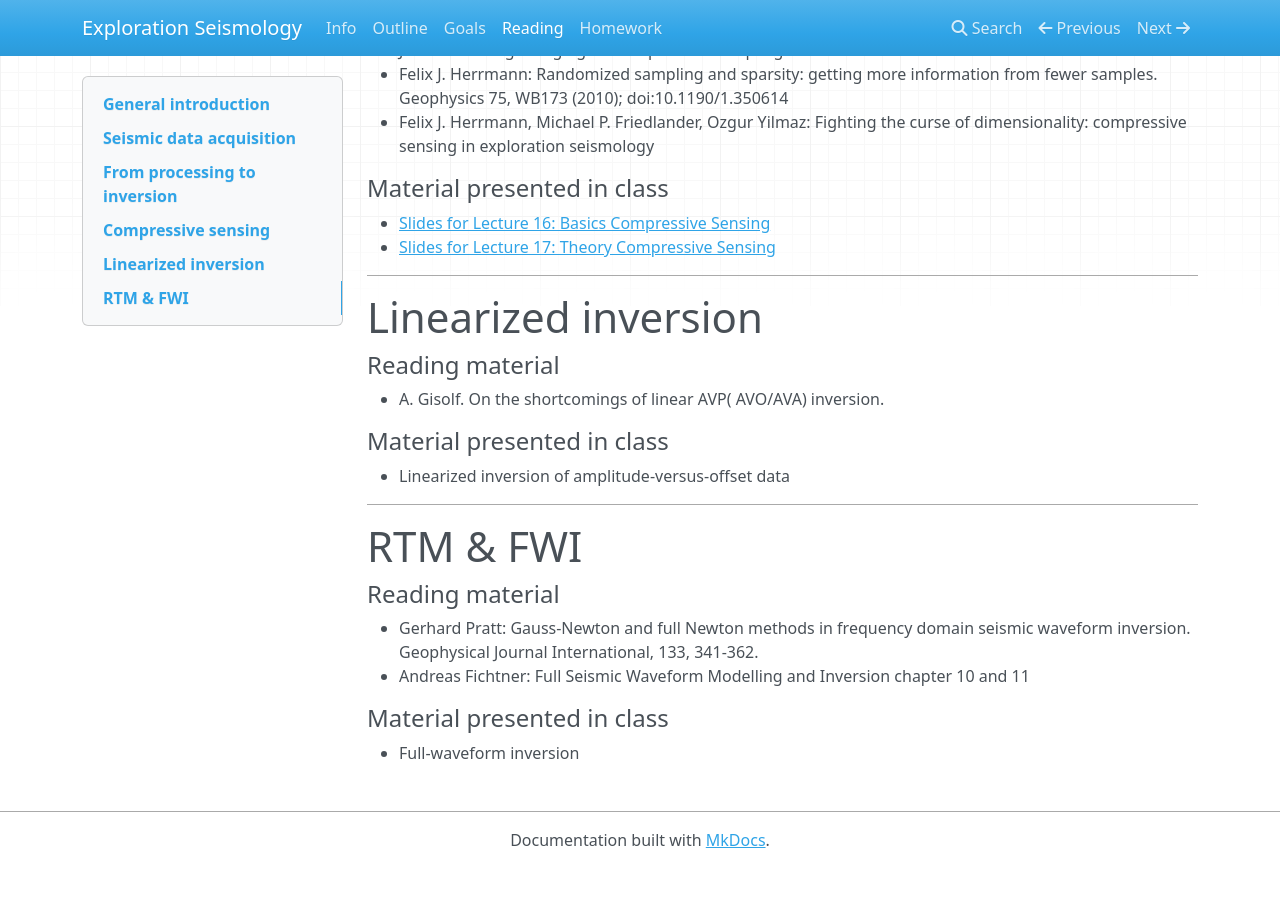
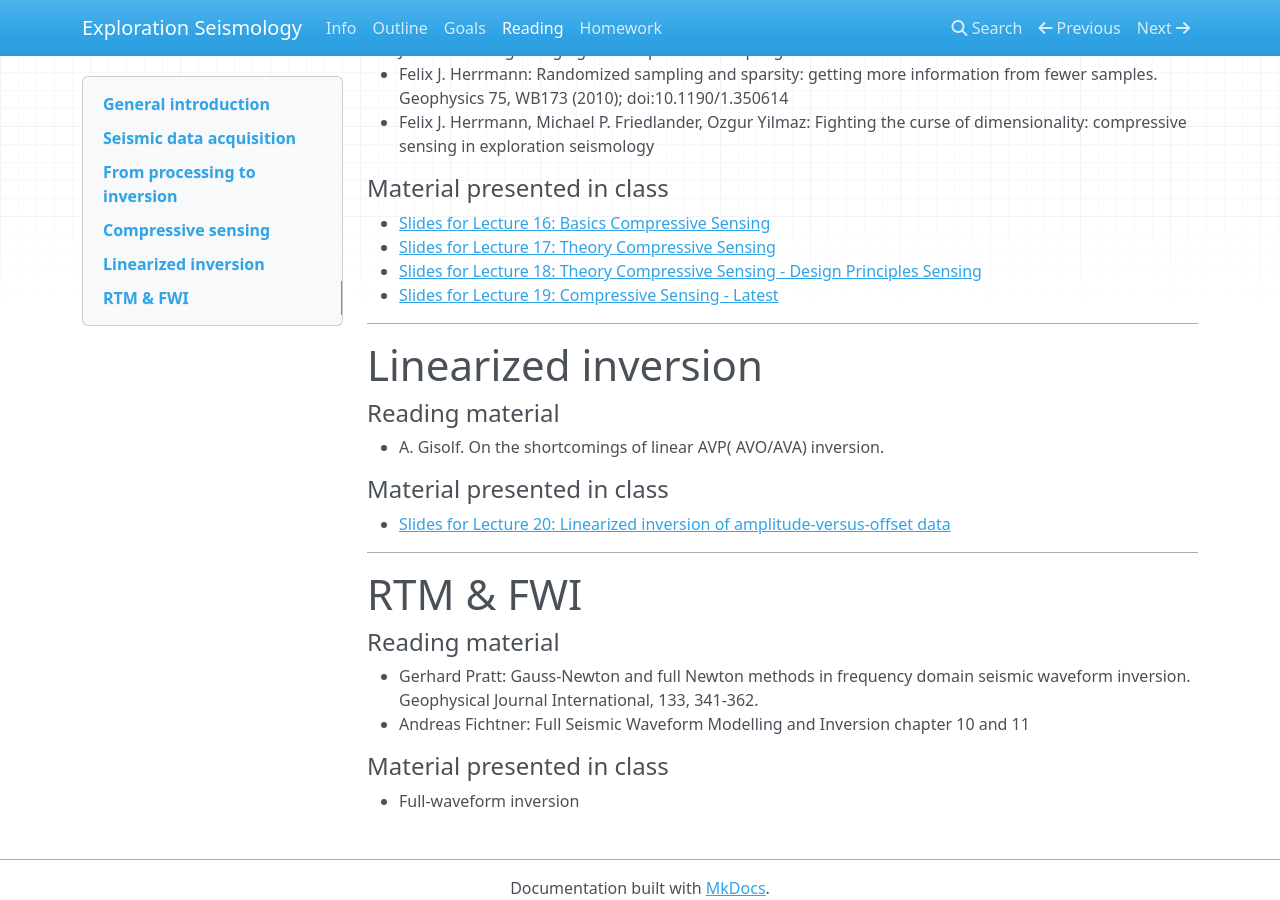
Before and after one commit to flexie/eas-4803-8803-ccs, an MkDocs documentation site: the page built from docs/reading.md, in a window 1280 px wide and 900 px high, scrolled down 1383 px. Built offline with MkDocs 1.6.1, drawn with Linux system fonts in a browser that asks for light colours; nearby versions of some CDN libraries; old or Windows-style settings are respelled for this version of MkDocs; before the commit the page ends 2251 px from its top, so only the background shows below that.

Commit message:
Added links

```diff
--- a/docs/reading.md
+++ b/docs/reading.md
@@ -34,7 +34,7 @@
 - [Slides for Lecture 12: Practical aspects of seismic acquisition](https://www.dropbox.com/s/psfngqbbli2uvm3/12-Exploration_Seismology-acquisition.pdf?dl=0
 )
 
-- - [Slides for Lecture 13: Practical aspects of seismic acquisition](https://www.dropbox.com/s/2ob9rynqvwa9mtt/13-Exploration_Seismology-deconvolution.pdf?dl=0)
+- [Slides for Lecture 13: Practical aspects of seismic acquisition](https://www.dropbox.com/s/2ob9rynqvwa9mtt/13-Exploration_Seismology-deconvolution.pdf?dl=0)
 
 ***
 
@@ -70,6 +70,10 @@
 
 - [Slides for Lecture 16: Basics Compressive Sensing](https://www.dropbox.com/s/hvngq6y0yyqx8lw/16-Exploration_Seismology-cs-1.pdf?dl=0)
 - [Slides for Lecture 17: Theory Compressive Sensing](https://www.dropbox.com/s/73iuuysqz3ts11h/17-Exploration_Seismology-inversion-cs-2.pdf?dl=0)
+- [Slides for Lecture 18: Theory Compressive Sensing - Design Principles Sensing](https://www.dropbox.com/s/v1d1s6cmvi8nw87/18-Exploration_Seismology-inversion-cs-3.pdf?dl=0)
+- [Slides for Lecture 19: Compressive Sensing - Latest](https://www.dropbox.com/s/gntmsrpiy8yyndf/19-Exploration_Seismology-CS-4.pdf?dl=0)
+
+
 
 ***
 
@@ -81,7 +85,7 @@
 
 ####Material presented in class
 
-- Linearized inversion of amplitude-versus-offset data
+- [Slides for Lecture 20: Linearized inversion of amplitude-versus-offset data](https://www.dropbox.com/s/6530m03nwj4edeo/20-Exploration_Geophysics-AVO.pdf?dl=0)
 
 ***
 
```
